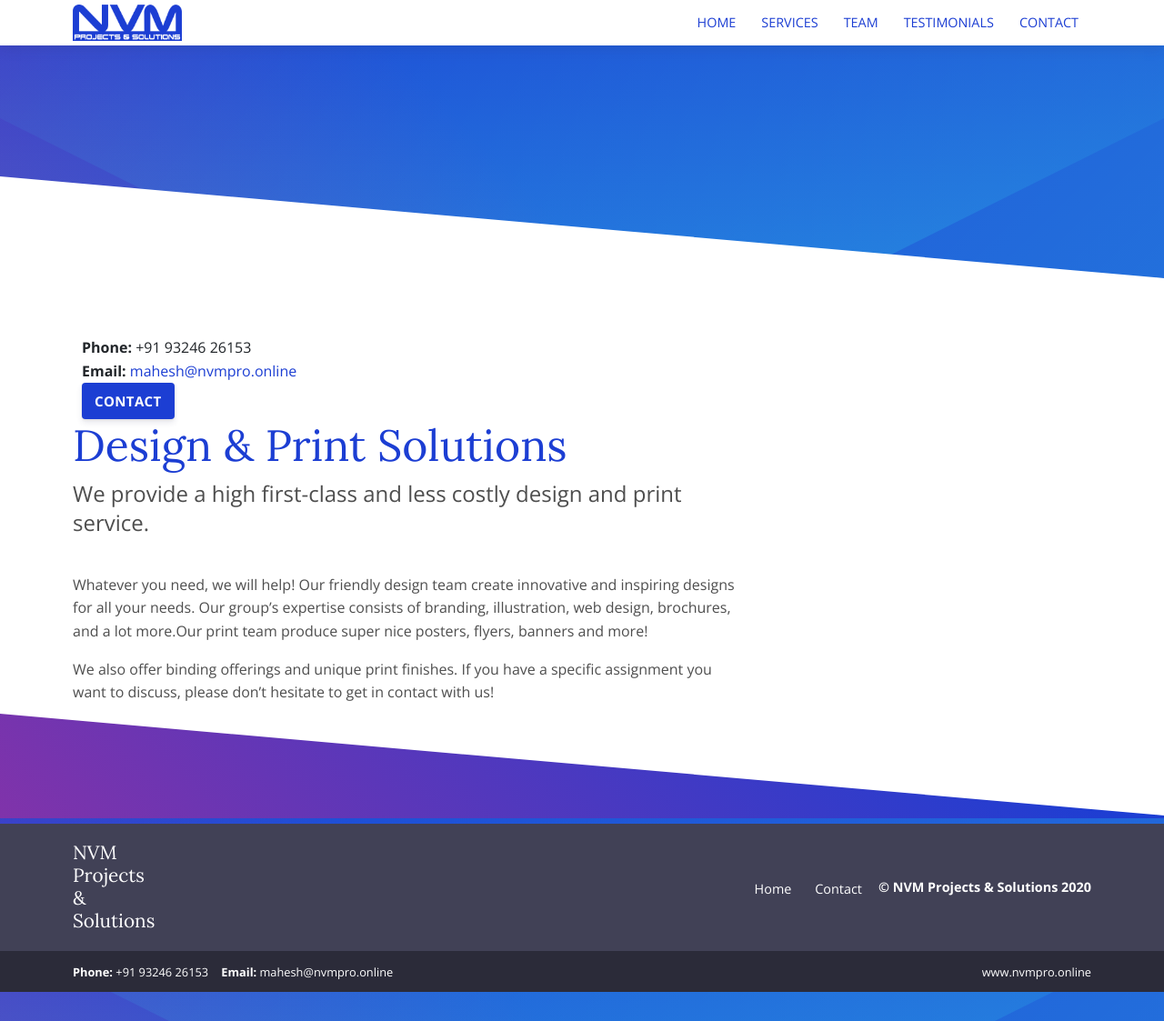
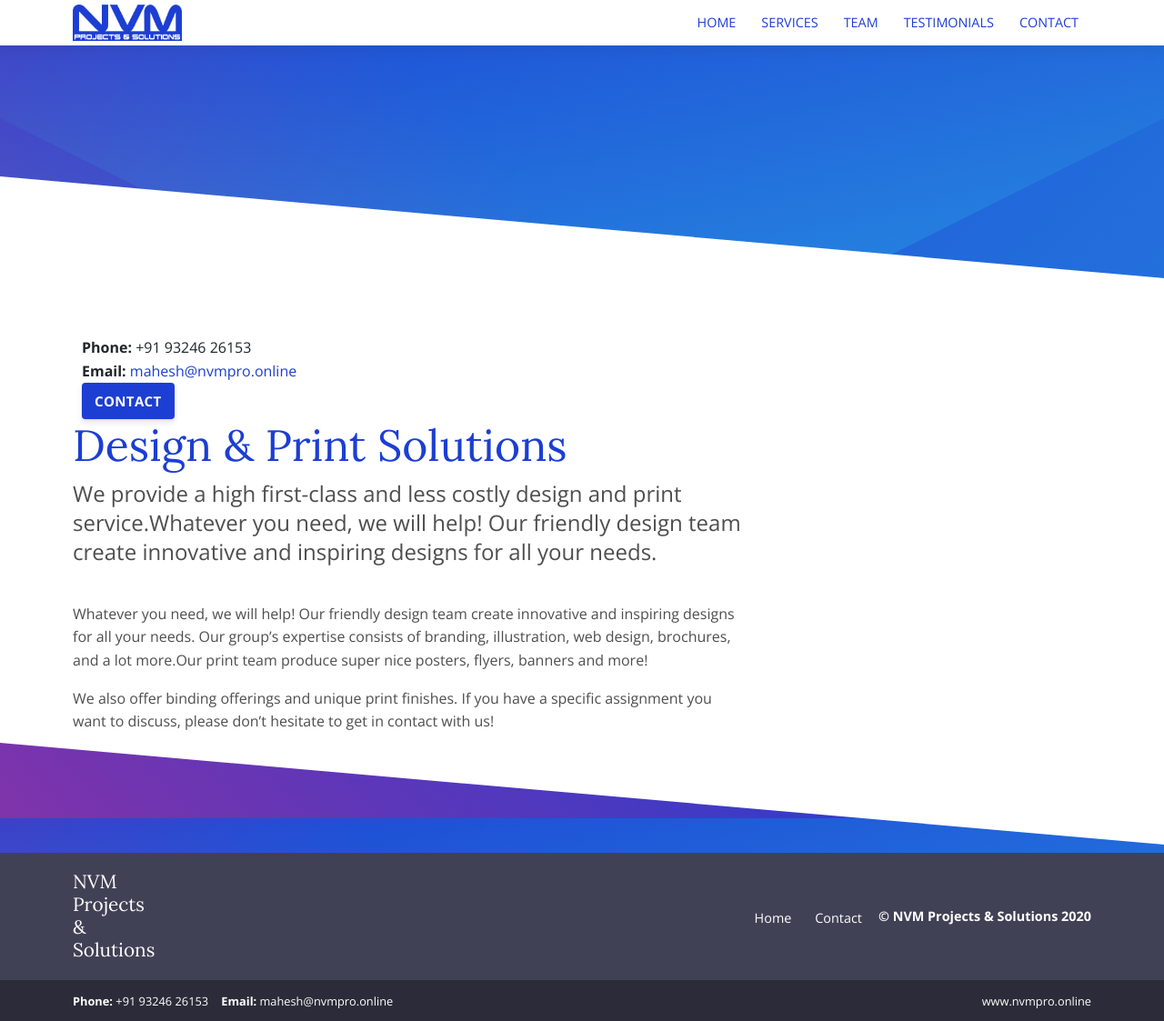
Before and after one commit to nvmpro/NVM, a Jekyll site: the page built from _services/Design-Print-Solution.md, in a window 1280 px wide. Shown: the whole page at 91% size. Built offline with Jekyll 4.4.1, drawn with Linux system fonts in a browser that asks for light colours.

Commit message:
Updated '_services/Design-Print-Solution.md' via CloudCannon

```diff
--- a/_services/Design-Print-Solution.md
+++ b/_services/Design-Print-Solution.md
@@ -5,7 +5,7 @@
 ---
 
 
-We provide a high first-class and less costly design and print service.
+We provide a high first-class and less costly design and print service.Whatever you need, we will help\! Our friendly design team create innovative and inspiring designs for all your needs.
 
 
 
```
